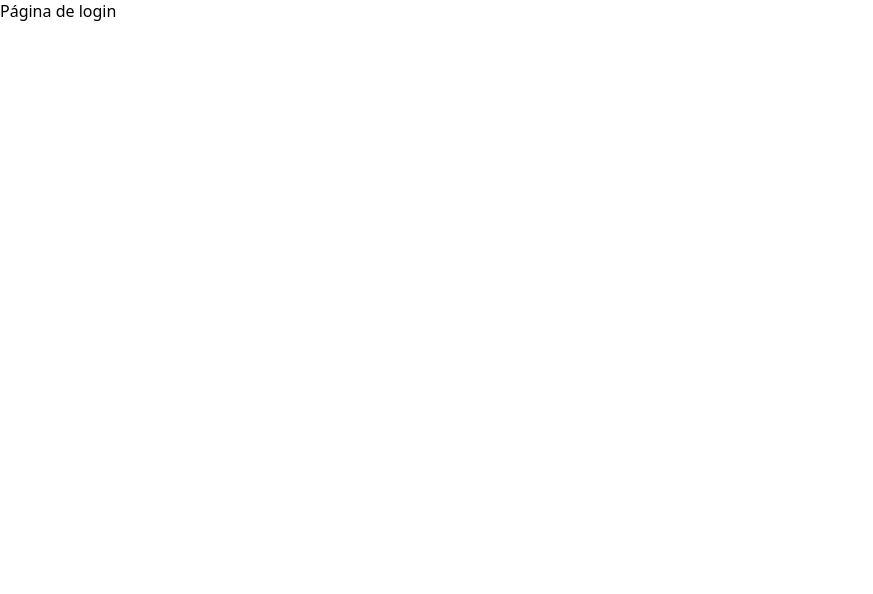
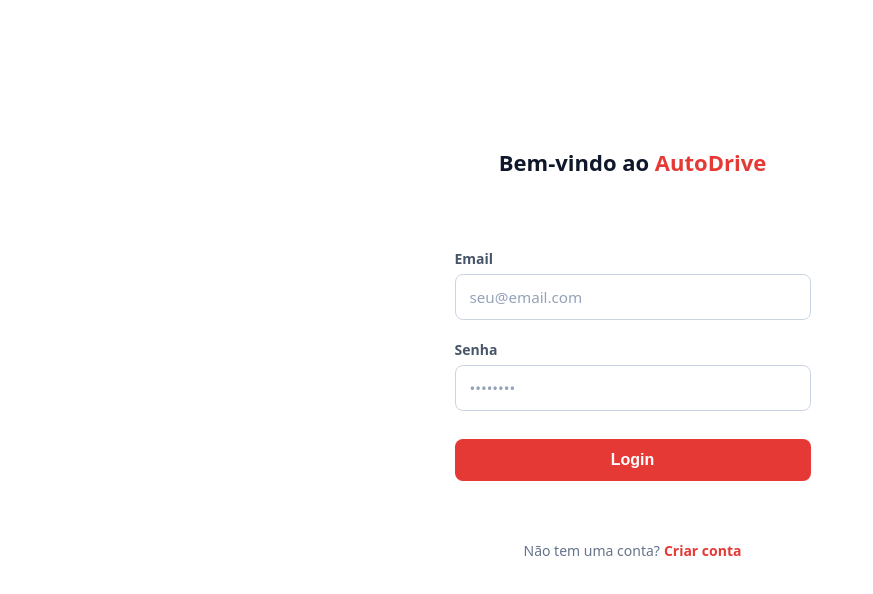
Before and after one commit to tiagocoutinho-ts/e-commece-frontend, a React (Vite) app: page /login in a window 1280 px wide. Shown: the top 594 px of the page, without its empty margins (0-873 px from the left). Built offline with nearby package versions, Linux system fonts and the light colour scheme.

Commit message:
feat(auth): implementa autenticação, persistência de token e redirecionamento

```diff
--- a/src/components/ProtectedRoute/index.tsx
+++ b/src/components/ProtectedRoute/index.tsx
@@ -1,15 +1,16 @@
-import { Navigate, Outlet } from "react-router-dom";
+import { Navigate, Outlet, useLocation } from "react-router-dom";
 import { useAuth } from "../../contexts/AuthContext";
 
 export function ProtectedRoute() {
   const { signed, loading }: any = useAuth();
+  const location = useLocation();
 
   if (loading) {
     return <div>Carregando...</div>;
   }
 
   if (!signed) {
-    return <Navigate to="/login" replace />;
+    return <Navigate to="/login" state={{ from: location }} replace />;
   }
 
   return <Outlet />;
--- a/src/components/TopBar/index.tsx
+++ b/src/components/TopBar/index.tsx
@@ -1,10 +1,10 @@
 import { ShoppingCart, Search } from "lucide-react";
 import styles from "./styles.module.css";
 import { Link } from "react-router-dom";
-import { useCar } from "../../contexts/CardContext";
+import { useCard } from "../../contexts/CardContext";
 
 export function TopBar() {
-  const { itemCount, createOrder } = useCar();
+  const { itemCount, createOrder } = useCard();
 
   return (
     <header className={styles.topBar}>
--- a/src/components/TopBar/styles.module.css
+++ b/src/components/TopBar/styles.module.css
@@ -3,7 +3,7 @@
     background-color: #121214;
     color: #ffffff;
     padding: 12px 0 16px 0;
-  border-bottom: 3px solid #e53935;
+    border-bottom: 3px solid #8a7a7a;
     width: 100%;
     box-sizing: border-box;
     font-family: system-ui, -apple-system, BlinkMacSystemFont, "Segoe UI", Roboto, sans-serif;
@@ -57,8 +57,7 @@
   }
 
   .searchBox:focus-within {
-  border-color: #e53935;
-  box-shadow: 0 0 0 2px rgba(229, 57, 53, 0.25);
+    border-color: #606060;
   }
 
   .searchBox input {
--- a/src/contexts/CardContext/index.tsx
+++ b/src/contexts/CardContext/index.tsx
@@ -48,4 +48,4 @@ export function CardProvider({ children }) {
   );
 }
 
-export const useCar = () => useContext(CardContext);
+export const useCard = () => useContext(CardContext);
--- a/src/pages/Auth/Login/index.tsx
+++ b/src/pages/Auth/Login/index.tsx
@@ -1,7 +1,76 @@
+import { Link, useLocation, useNavigate } from "react-router-dom";
+import styles from "./styles.module.css";
+import { useState } from "react";
+import { api } from "../../../api/api";
+import { useAuth } from "../../../contexts/AuthContext";
+
 export function Login() {
+  const [email, setEmail] = useState("");
+  const [password, setPassword] = useState("");
+
+  const { signIn } = useAuth();
+  const navigate = useNavigate();
+  const location = useLocation();
+
+  const from = location.state?.from?.pathname || "/";
+
+  const handlerFormLogin = async (e: React.SubmitEvent<HTMLFormElement>) => {
+    e.preventDefault();
+
+    if (!email || !password) {
+      alert("Preencha os campos email e senha.");
+      return;
+    }
+
+    try {
+      const { data } = await api.post("/auth/login", { email, password });
+      signIn(data.token, () => {
+        navigate(from, { replace: true });
+      });
+    } catch (error) {
+      alert("Erro ao fazer login.");
+    }
+  };
+
   return (
-    <main>
-      Página de login
+    <main className={styles.main}>
+      <section className={styles.loginSection}>
+        <div className={styles.title}>
+          Bem-vindo ao <strong>AutoDrive</strong>
+        </div>
+        <div>
+          <form className={styles.form} onSubmit={handlerFormLogin}>
+            <div className={styles.inputGroup}>
+              <label htmlFor="email">Email</label>
+              <input
+                id="email"
+                type="email"
+                placeholder="seu@email.com"
+                onChange={(e) => setEmail(e.target.value)}
+              />
+            </div>
+
+            <div className={styles.inputGroup}>
+              <label htmlFor="password">Senha</label>
+              <input
+                id="password"
+                type="password"
+                placeholder="••••••••"
+                onChange={(e) => setPassword(e.target.value)}
+              />
+            </div>
+
+            <button type="submit" className={styles.submitButton}>
+              Login
+            </button>
+          </form>
+
+          <p className={styles.footerText}>
+            Não tem uma conta?
+            <Link to="/criarconta">Criar conta</Link>
+          </p>
+        </div>
+      </section>
     </main>
-  )
+  );
 }
--- /dev/null
+++ b/src/pages/Auth/Login/styles.module.css
@@ -0,0 +1,104 @@
+.main {
+  min-height: calc(100vh - 80px);
+  color: #1e293b;
+  display: flex;
+  align-items: center;
+  justify-content: center;
+  padding: 24px 16px;
+  box-sizing: border-box;
+}
+
+.loginSection {
+  width: 100%;
+  max-width: 500px;
+  border-radius: 12px;
+  padding: 36px 32px;
+  box-sizing: border-box;
+}
+
+.title {
+  font-size: 22px;
+  font-weight: 700;
+  text-align: center;
+  margin-bottom: 28px;
+  color: #0f172a;
+}
+
+.title strong {
+  color: #e53935;
+}
+
+.form {
+  display: flex;
+  flex-direction: column;
+  gap: 20px;
+}
+
+.inputGroup {
+  display: flex;
+  flex-direction: column;
+  gap: 6px;
+}
+
+.inputGroup label {
+  font-size: 0.875rem;
+  color: #475569;
+  font-weight: 600;
+}
+
+.inputGroup input {
+  width: 100%;
+  background-color: #ffffff;
+  border: 1.5px solid #cbd5e1;
+  border-radius: 8px;
+  padding: 12px 14px;
+  font-size: 0.95rem;
+  color: #0f172a;
+  outline: none;
+  font-family: inherit;
+  box-sizing: border-box;
+  transition: border-color 0.2s, box-shadow 0.2s;
+}
+
+.inputGroup input::placeholder {
+  color: #94a3b8;
+}
+
+.inputGroup input:focus {
+  border-color: #383636;
+}
+
+.submitButton {
+  margin-top: 8px;
+  background-color: #e53935;
+  color: #ffffff;
+  border: none;
+  border-radius: 8px;
+  padding: 12px;
+  font-size: 1rem;
+  font-weight: 600;
+  cursor: pointer;
+  transition: background-color 0.2s;
+}
+
+.submitButton:hover {
+  background-color: #c62828;
+}
+
+.footerText {
+  margin-top: 20px;
+  text-align: center;
+  font-size: 0.875rem;
+  color: #64748b;
+}
+
+.footerText a {
+  color: #e53935;
+  font-weight: 600;
+  text-decoration: none;
+  margin-left: 4px;
+}
+
+.footerText a:hover {
+  text-decoration: underline;
+}
--- a/src/pages/Auth/SingUp/index.tsx
+++ b/src/pages/Auth/SingUp/index.tsx
@@ -1,7 +1,92 @@
-export function SingUp() {
+import { Link, useLocation, useNavigate } from "react-router-dom";
+import styles from "./styles.module.css";
+import { useAuth } from "../../../contexts/AuthContext";
+import { useState } from "react";
+import { api } from "../../../api/api";
+
+export function SignUp() {
+  const [name, setName] = useState("");
+  const [email, setEmail] = useState("");
+  const [password, setPassword] = useState("");
+
+  const { signIn } = useAuth();
+  const navigate = useNavigate();
+  const location = useLocation();
+
+  const from = location.state?.from?.pathname || "/";
+
+  const handlerFormSingUp = async (e: React.SubmitEvent<HTMLFormElement>) => {
+    e.preventDefault();
+
+    if (!name || !email || !password) {
+      alert("Preencha todos os campos.");
+      return;
+    }
+
+    try {
+      const { data } = await api.post("/auth/register", {
+        name,
+        email,
+        password,
+      });
+      signIn(data, () => {
+        navigate(from, { replace: true });
+      });
+
+    } catch (error) {
+      alert("Erro ao fazer login.");
+    }
+  };
+
   return (
-    <main>
-      Página de criar conta
+    <main className={styles.main}>
+      <section className={styles.loginSection}>
+        <div className={styles.title}>
+          Crie sua conta no <strong>AutoDrive</strong>
+        </div>
+        <div>
+          <form className={styles.form} onSubmit={handlerFormSingUp}>
+            <div className={styles.inputGroup}>
+              <label htmlFor="name">Nome de usuário</label>
+              <input
+                id="name"
+                type="text"
+                placeholder="Seu nome"
+                onChange={(e) => setName(e.target.value)}
+              />
+            </div>
+
+            <div className={styles.inputGroup}>
+              <label htmlFor="email">Email</label>
+              <input
+                id="email"
+                type="email"
+                placeholder="seu@email.com"
+                onChange={(e) => setEmail(e.target.value)}
+              />
+            </div>
+
+            <div className={styles.inputGroup}>
+              <label htmlFor="password">Senha</label>
+              <input
+                id="password"
+                type="password"
+                placeholder="••••••••"
+                onChange={(e) => setPassword(e.target.value)}
+              />
+            </div>
+
+            <button type="submit" className={styles.submitButton}>
+              Cadastrar
+            </button>
+          </form>
+
+          <p className={styles.footerText}>
+            Já possui uma conta?
+            <Link to="/login">Fazer login</Link>
+          </p>
+        </div>
+      </section>
     </main>
-  )
+  );
 }
--- /dev/null
+++ b/src/pages/Auth/SingUp/styles.module.css
@@ -0,0 +1,104 @@
+.main {
+  min-height: calc(100vh - 80px);
+  color: #1e293b;
+  display: flex;
+  align-items: center;
+  justify-content: center;
+  padding: 24px 16px;
+  box-sizing: border-box;
+}
+
+.loginSection {
+  width: 100%;
+  max-width: 500px;
+  border-radius: 12px;
+  padding: 36px 32px;
+  box-sizing: border-box;
+}
+
+.title {
+  font-size: 22px;
+  font-weight: 700;
+  text-align: center;
+  margin-bottom: 28px;
+  color: #0f172a;
+}
+
+.title strong {
+  color: #e53935;
+}
+
+.form {
+  display: flex;
+  flex-direction: column;
+  gap: 20px;
+}
+
+.inputGroup {
+  display: flex;
+  flex-direction: column;
+  gap: 6px;
+}
+
+.inputGroup label {
+  font-size: 0.875rem;
+  color: #475569;
+  font-weight: 600;
+}
+
+.inputGroup input {
+  width: 100%;
+  background-color: #ffffff;
+  border: 1.5px solid #cbd5e1;
+  border-radius: 8px;
+  padding: 12px 14px;
+  font-size: 0.95rem;
+  color: #0f172a;
+  outline: none;
+  font-family: inherit;
+  box-sizing: border-box;
+  transition: border-color 0.2s, box-shadow 0.2s;
+}
+
+.inputGroup input::placeholder {
+  color: #94a3b8;
+}
+
+.inputGroup input:focus {
+  border-color: #383636;
+}
+
+.submitButton {
+  margin-top: 8px;
+  background-color: #e53935;
+  color: #ffffff;
+  border: none;
+  border-radius: 8px;
+  padding: 12px;
+  font-size: 1rem;
+  font-weight: 600;
+  cursor: pointer;
+  transition: background-color 0.2s;
+}
+
+.submitButton:hover {
+  background-color: #c62828;
+}
+
+.footerText {
+  margin-top: 20px;
+  text-align: center;
+  font-size: 0.875rem;
+  color: #64748b;
+}
+
+.footerText a {
+  color: #e53935;
+  font-weight: 600;
+  text-decoration: none;
+  margin-left: 4px;
+}
+
+.footerText a:hover {
+  text-decoration: underline;
+}
--- a/src/pages/ProductCard/index.tsx
+++ b/src/pages/ProductCard/index.tsx
@@ -4,10 +4,10 @@ import { api } from "../../api/api";
 import styles from "./styles.module.css";
 import { TopBar } from "../../components/TopBar";
 import { ShoppingCart, Zap } from "lucide-react";
-import { useCar } from "../../contexts/CardContext";
+import { useCard } from "../../contexts/CardContext";
 
 export function ProductCard() {
-  const { addToCard, createOrder } = useCar();
+  const { addToCard, createOrder } = useCard();
   const navigate = useNavigate();
 
   const [product, setProduct] = useState(null);
--- a/src/routes/AppRoutes/index.tsx
+++ b/src/routes/AppRoutes/index.tsx
@@ -4,7 +4,7 @@ import { ProductGrid } from "../../components/ProductGrid";
 import { TopBar } from "../../components/TopBar";
 import { AppProviders } from "../../contexts/AppProviders";
 import { Login } from "../../pages/Auth/Login";
-import { SingUp } from "../../pages/Auth/SingUp";
+import { SignUp } from "../../pages/Auth/SingUp";
 import { Admin } from "../../pages/Admin";
 import { ProductCard } from "../../pages/ProductCard";
 import { Checkout } from "../../pages/Checkout";
@@ -29,7 +29,7 @@ export function AppRoutes() {
 
           <Route element={<PublicOnlyRoute />}>
             <Route path="/login" element={<Login />} />
-            <Route path="/criarconta" element={<SingUp />} />
+            <Route path="/criarconta" element={<SignUp />} />
           </Route>
 
           {/* PrivateRoute */}
```
Also changed, not shown: src/contexts/AuthContext/index.tsx (+29 -6 lines), src/pages/Checkout/index.tsx (+8 -3 lines). Lines whose indentation alone changed are shown as unchanged.
